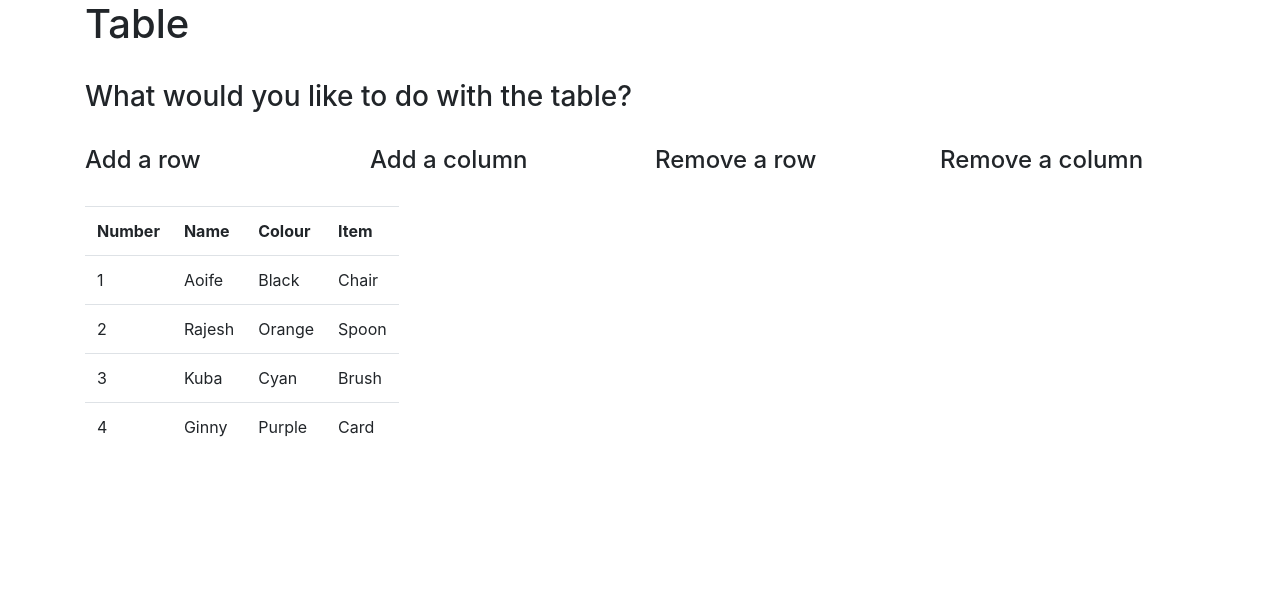
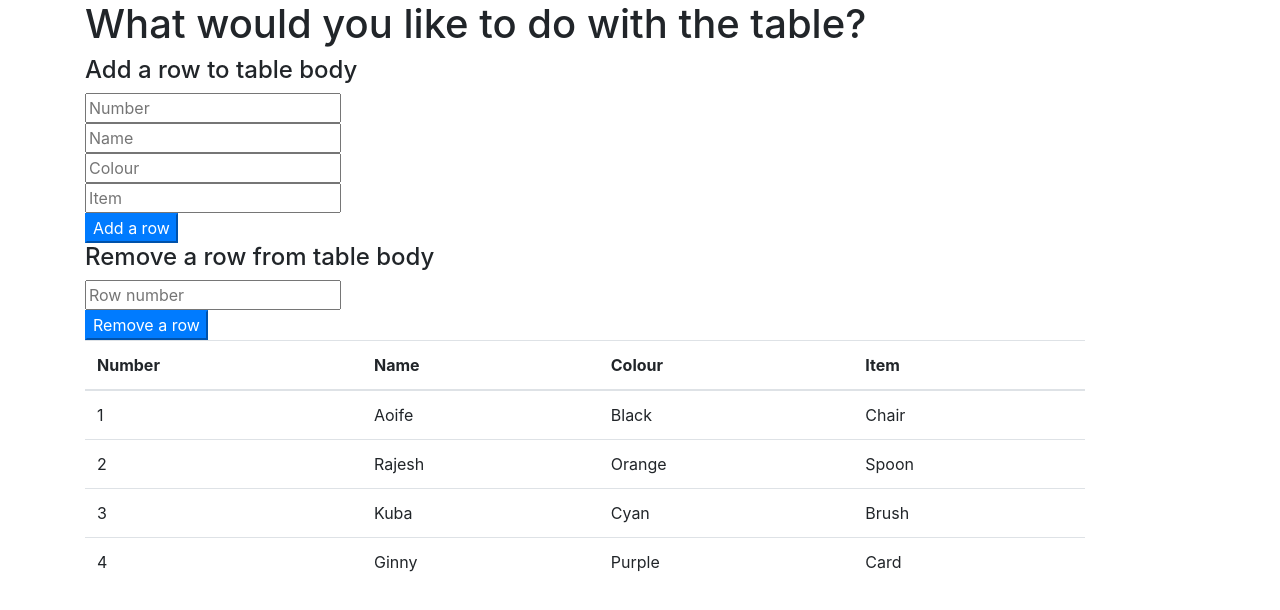
Before and after one commit to jkiza/a, a plain HTML site: page index.html in a window 1280 px wide. Drawn offline with Linux system fonts and the light colour scheme.

Commit message:
Add row and remove row fully working

```diff
--- a/index.html
+++ b/index.html
@@ -16,40 +16,36 @@
   </head>
   <body>
     <div class="container">
-      <header>
-        <h1>Table</h1>
-      </header>
+
+      <div class="table">
+        <h1>What would you like to do with the table?</h1>
+        <h4>Add a row to table body</h4>
+        <input type="text" onfocus="this.value=''" placeholder="Number" id="input1">
+        <br>
+        <input type="text" onfocus="this.value=''" placeholder="Name" id="input2">
+        <br>
+        <input type="text" onfocus="this.value=''" placeholder="Colour" id="input3">
+        <br>
+        <input type="text" onfocus="this.value=''" placeholder="Item" id="input4">
+        <br>
+        <button type="submit" class="btn-primary" id="rowAddBtn">Add a row</button>
+        <br>
+        <h4>Remove a row from table body</h4>
+        <input type="text" onfocus="this.value=''" placeholder="Row number" id="input5">
+        <br>
+        <button type="submit" class="btn-primary" id="rowRemBtn">Remove a row</button>
         <br>
 
-      <div class="user">
-        <h3>What would you like to do with the table?</h3>
-        <br>
-
-        <div class="row">
-          <div class="col">
-            <h4>Add a row</h4>
-          </div>
-          <div class="col">
-            <h4>Add a column</h4>
-          </div>
-          <div class="col">
-            <h4>Remove a row</h4>
-          </div>
-          <div class="col">
-            <h4>Remove a column</h4>
-          </div>
-        </div>
-      </div>
-      <br>
-
-      <div class="table">
-        <table>
+        <table id="table" width="1000px">
+          <thead id="head">
             <tr class="row0">
               <th>Number</th>
               <th>Name</th>
               <th>Colour</th>
               <th>Item</th>
             </tr>
+          </thead>
+          <tbody>
             <tr class="row1">
               <td>1</td>
               <td>Aoife</td>
@@ -74,6 +70,7 @@
               <td>Purple</td>
               <td>Card</td>
             </tr>
+          </tbody>
         </table>
       </div>
 
--- a/js/main.js
+++ b/js/main.js
@@ -1,5 +1,26 @@
 $(document).ready(function() {
   console.log("Document has loaded");
 
+  rowAddBtn.addEventListener("click", function() {
+    var td1 = document.createElement('td');
+    var td2 = document.createElement('td');
+    var td3 = document.createElement('td');
+    var td4 = document.createElement('td');
+    var tr = document.createElement('tr');
+    td1.innerHTML = document.getElementById('input1').value;
+    td2.innerHTML = document.getElementById('input2').value;
+    td3.innerHTML = document.getElementById('input3').value;
+    td4.innerHTML = document.getElementById('input4').value;
+    tr.appendChild(td1);
+    tr.appendChild(td2);
+    tr.appendChild(td3);
+    tr.appendChild(td4);
+    table.appendChild(tr);
+  });
+
+  rowRemBtn.addEventListener("click", function() {
+    var rowNum = document.getElementById('input5').value;
+    document.getElementById("table").deleteRow(rowNum);
+  })
 
 });
```
Lines whose indentation alone changed are shown as unchanged.
